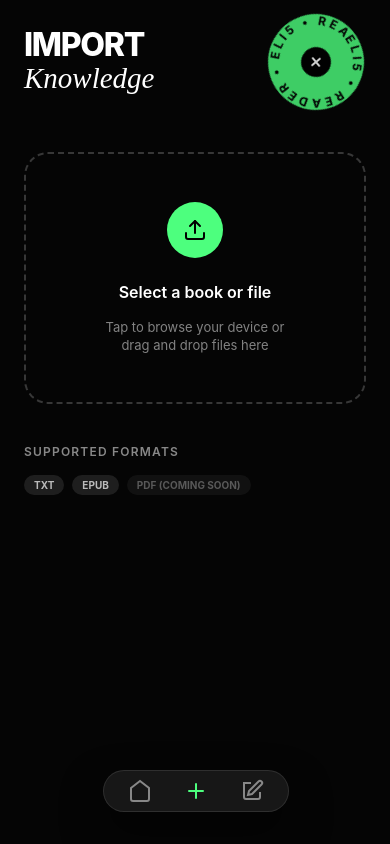
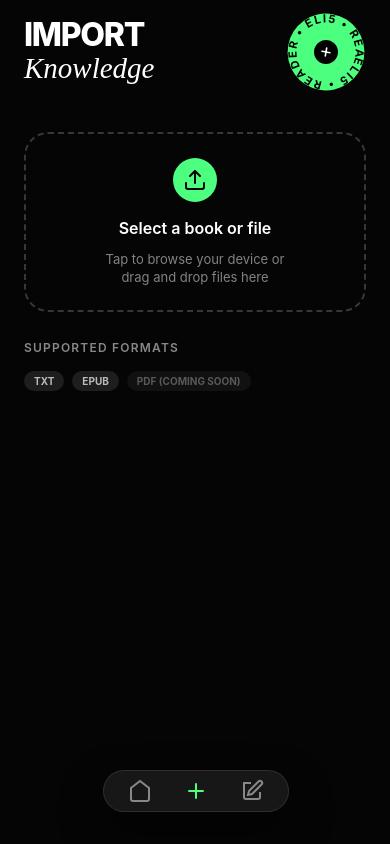
Before and after one commit to bailey-nguyen-108/eli5-reader, a React Native app: screen /Import in a window 390 px wide. Built offline with nearby package versions, Linux system fonts and the light colour scheme; a web font is replaced by a local one.

Commit message:
Polish import UI and update web title/favicon

```diff
--- a/App.tsx
+++ b/App.tsx
@@ -18,6 +18,7 @@ export type RootStackParamList = {
 
 const Stack = createNativeStackNavigator<RootStackParamList>();
 const SERVICE_WORKER_VERSION = '2026-03-03-1';
+const FAVICON_VERSION = '2026-03-05-1';
 
 const WEB_META = [
   { selector: 'meta[name="theme-color"]', tag: 'meta', attrs: { name: 'theme-color', content: '#050505' } },
@@ -59,6 +60,18 @@ export default function App() {
         Object.entries(attrs).forEach(([key, value]) => {
           element?.setAttribute(key, value);
         });
+      });
+
+      const faviconHref = `/favicon-spinner.svg?v=${FAVICON_VERSION}`;
+      ['icon', 'shortcut icon'].forEach((rel) => {
+        let icon = document.head.querySelector(`link[rel="${rel}"]`) as HTMLLinkElement | null;
+        if (!icon) {
+          icon = document.createElement('link');
+          icon.rel = rel;
+          document.head.appendChild(icon);
+        }
+        icon.type = 'image/svg+xml';
+        icon.href = faviconHref;
       });
 
       let styleTag = document.getElementById('eli5-pwa-style') as HTMLStyleElement | null;
--- a/app.json
+++ b/app.json
@@ -14,7 +14,10 @@
     },
     "ios": {
       "supportsTablet": true,
-      "bundleIdentifier": "com.baileynguyen.eli5reader"
+      "bundleIdentifier": "com.baileynguyen.eli5reader",
+      "infoPlist": {
+        "ITSAppUsesNonExemptEncryption": false
+      }
     },
     "android": {
       "adaptiveIcon": {
@@ -26,7 +29,7 @@
       "predictiveBackGestureEnabled": false
     },
     "web": {
-      "favicon": "./assets/favicon.png",
+      "favicon": "./public/favicon-spinner.svg",
       "name": "ELI5 Reader",
       "shortName": "ELI5",
       "description": "Read books with simple AI explanations and save insights to your notebook.",
@@ -38,6 +41,11 @@
       "themeColor": "#050505",
       "backgroundColor": "#050505",
       "barStyle": "black-translucent"
+    },
+    "extra": {
+      "eas": {
+        "projectId": "fac50a86-dafc-4b4b-80c0-1e0ad46e2169"
+      }
     }
   }
 }
--- a/src/components/ImportSticker.tsx
+++ b/src/components/ImportSticker.tsx
@@ -9,7 +9,7 @@ export default function ImportSticker() {
     Animated.loop(
       Animated.timing(rotateAnim, {
         toValue: 1,
-        duration: 12000,
+        duration: 10000,
         useNativeDriver: true,
       })
     ).start();
@@ -22,7 +22,7 @@ export default function ImportSticker() {
 
   return (
     <Animated.View style={[styles.container, { transform: [{ rotate }] }]}>
-      <Svg width="100" height="100" viewBox="0 0 100 100">
+      <Svg width="80" height="80" viewBox="0 0 100 100">
         <Defs>
           <Path
             id="circle-path"
@@ -32,13 +32,13 @@ export default function ImportSticker() {
         <Circle cx="50" cy="50" r="48" fill="#4DFF7E" />
         <Text
           fill="black"
-          fontSize="12"
+          fontSize="14"
           fontWeight="700"
-          letterSpacing="3"
+          letterSpacing="2"
           fontFamily="Inter"
         >
-          <TextPath href="#circle-path" startOffset="0">
-            ELI5  •  READER  •  ELI5  •  READER  •
+          <TextPath href="#circle-path">
+            ELI5 • READER • ELI5 • READER •
           </TextPath>
         </Text>
         <Circle cx="50" cy="50" r="15" fill="black" />
@@ -55,8 +55,7 @@ export default function ImportSticker() {
 
 const styles = StyleSheet.create({
   container: {
-    width: 100,
-    height: 100,
-    opacity: 0.8,
+    width: 80,
+    height: 80,
   },
 });
--- a/src/screens/ImportScreen.tsx
+++ b/src/screens/ImportScreen.tsx
@@ -525,20 +525,20 @@ const styles = StyleSheet.create({
     borderStyle: 'dashed',
     borderColor: 'rgba(255, 255, 255, 0.2)',
     borderRadius: 24,
-    paddingVertical: 48,
+    paddingVertical: 24,
     paddingHorizontal: 24,
     alignItems: 'center',
-    gap: 16,
-    marginBottom: 40,
+    gap: 12,
+    marginBottom: 28,
   },
   uploadIcon: {
-    width: 56,
-    height: 56,
+    width: 44,
+    height: 44,
     backgroundColor: '#4DFF7E',
-    borderRadius: 28,
+    borderRadius: 22,
     justifyContent: 'center',
     alignItems: 'center',
-    marginBottom: 8,
+    marginBottom: 4,
   },
   uploadText: {
     fontSize: 16,
--- a/src/screens/LibraryScreen.tsx
+++ b/src/screens/LibraryScreen.tsx
@@ -172,6 +172,34 @@ export default function LibraryScreen({ navigation }: LibraryScreenProps) {
                   activeOpacity={0.7}
                 >
                   <View style={styles.coverArt}>
+                    <View style={styles.coverMenuContainer}>
+                      <TouchableOpacity
+                        style={styles.coverMenuButton}
+                        onPress={() => setMenuOpenBookId(menuOpenBookId === book.id ? null : book.id)}
+                        activeOpacity={0.7}
+                        hitSlop={{ top: 10, bottom: 10, left: 10, right: 10 }}
+                      >
+                        <Svg width="18" height="18" viewBox="0 0 24 24">
+                          <Circle cx="12" cy="12" r="1.5" fill="white" opacity="0.75" />
+                          <Circle cx="12" cy="5" r="1.5" fill="white" opacity="0.75" />
+                          <Circle cx="12" cy="19" r="1.5" fill="white" opacity="0.75" />
+                        </Svg>
+                      </TouchableOpacity>
+                      {menuOpenBookId === book.id && (
+                        <View style={styles.coverDropdownMenu}>
+                          <TouchableOpacity
+                            style={styles.menuItem}
+                            onPress={() => {
+                              setMenuOpenBookId(null);
+                              handleDeleteBook(book);
+                            }}
+                            activeOpacity={0.7}
+                          >
+                            <Text style={styles.menuItemText}>Delete</Text>
+                          </TouchableOpacity>
+                        </View>
+                      )}
+                    </View>
                     <View style={styles.coverAbbr}>
                       {book.abbr.map((letter, index) => (
                         <Text key={index} style={styles.coverLetter}>
@@ -382,6 +410,36 @@ const styles = StyleSheet.create({
     borderColor: 'rgba(255,255,255,0.05)',
     flexDirection: 'row',
   },
+  coverMenuContainer: {
+    position: 'absolute',
+    top: 8,
+    right: 8,
+    zIndex: 6,
+    alignItems: 'flex-end',
+  },
+  coverMenuButton: {
+    width: 28,
+    height: 28,
+    borderRadius: 14,
+    backgroundColor: 'rgba(0,0,0,0.45)',
+    borderWidth: 1,
+    borderColor: 'rgba(255,255,255,0.14)',
+    alignItems: 'center',
+    justifyContent: 'center',
+  },
+  coverDropdownMenu: {
+    marginTop: 6,
+    backgroundColor: '#1a1a1a',
+    borderRadius: 8,
+    borderWidth: 1,
+    borderColor: 'rgba(255,255,255,0.1)',
+    minWidth: 100,
+    shadowColor: '#000',
+    shadowOffset: { width: 0, height: 4 },
+    shadowOpacity: 0.3,
+    shadowRadius: 8,
+    elevation: 8,
+  },
   coverAbbr: {
     flexDirection: 'column',
     zIndex: 2,
```
Also changed, not shown: public/favicon-spinner.svg (added), vercel.json.
